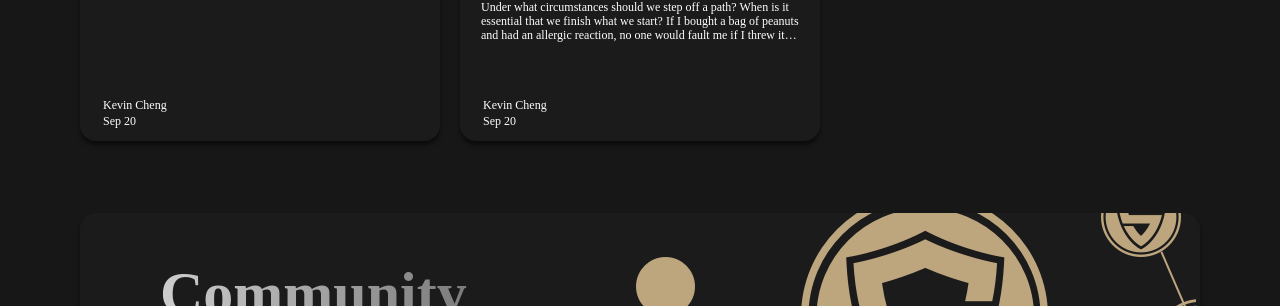
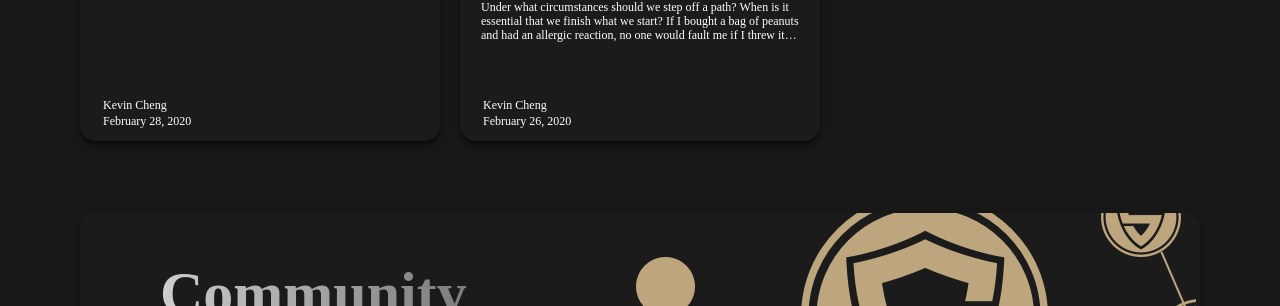
Before and after one commit to King860810/newweb, a Jekyll site: the page built from community.html, in a window 1280 px wide and 900 px high, scrolled down 381 px. Shown: the part 146-452 px from the top of the window. Built offline with Jekyll 4.4.1, drawn with Linux system fonts in a browser that asks for light colours.

Commit message:
Update community.html

```diff
--- a/community.html
+++ b/community.html
@@ -36,7 +36,8 @@
       		{{ post.excerpt | strip_html | xml_escape | truncatewords: excerpt_length }}
       		{% assign excerpt_word_count = post.excerpt | number_of_words %}
 		</p>
-		<dt>Kevin Cheng <br>Sep 20</dt>
+		<dt>Kevin Cheng <br>{% assign date_format = site.date_format | default: "%B %-d " %}
+       {{ post.date | date: date_format }}</dt>
 		</a>
 	</div>
 	{% endfor %}
```
